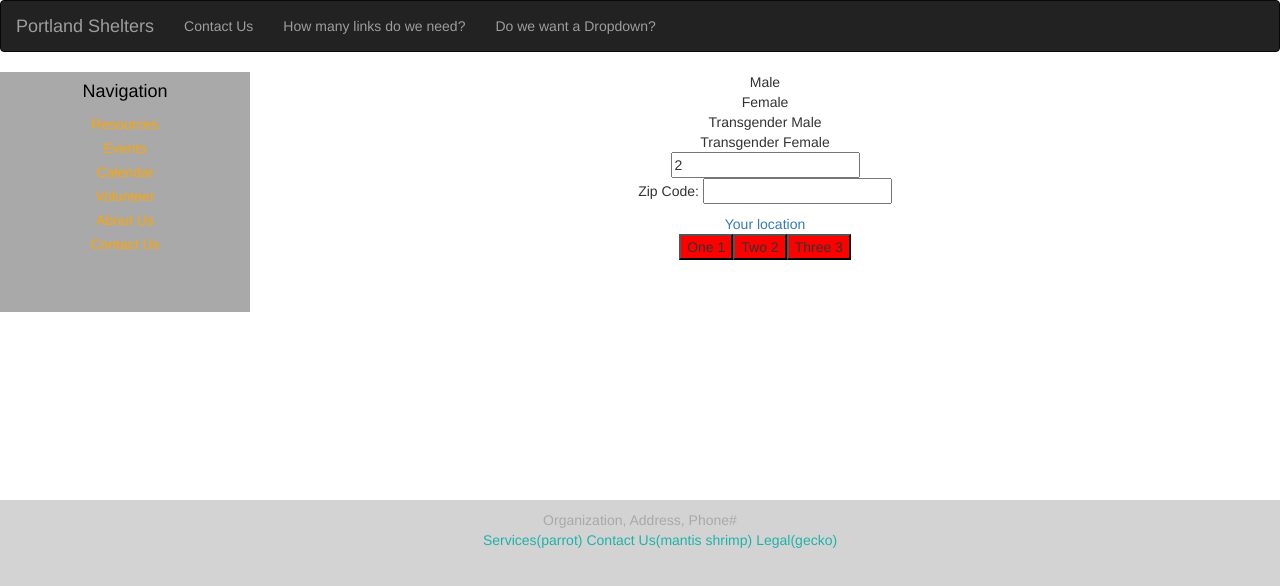
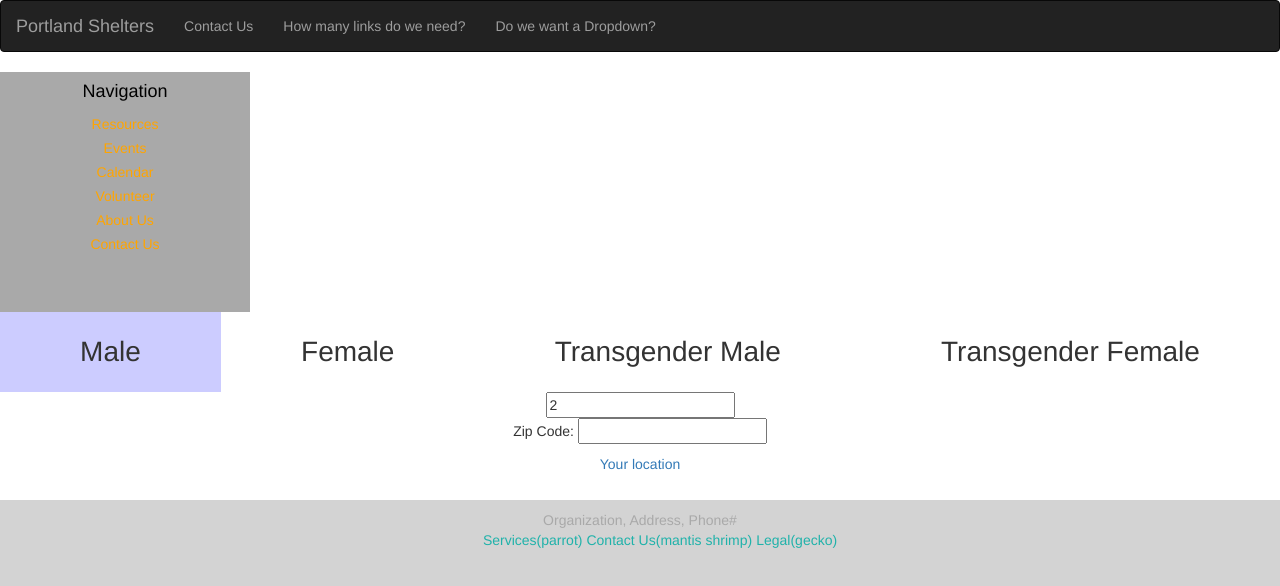
Before and after one commit to pvahanian/shelter-project, a React (Create React App) app: page / in a window 1280 px wide. Shown: the top 586 px of the page. Built offline with nearby package versions, Linux system fonts and the light colour scheme.

Commit message:
Clean styling and change naming conventions for clarity

```diff
--- a/src/App.js
+++ b/src/App.js
@@ -5,7 +5,7 @@ import FieldSelector from "./components/FieldSelector";
 import NavBlock from "./components/NavigationBlock";
 import NavBar from "./components/Navbar";
 import Footer from "./components/Footer";
-import ExGroup from "./components/ExOpt";
+import ExclusiveOption from "./components/ExclusiveOption";
 
 
 const navbar = {};
@@ -29,7 +29,7 @@ function App() {
       <NavBar {...navbar} />
       <NavBlock />
       <FieldSelector />
-      <ExGroup items={exampleOptions} />
+      <ExclusiveOption items={exampleOptions} />
       <Footer />
     </div>
   );
--- /dev/null
+++ b/src/Assets/ExclusiveOption.scss
@@ -0,0 +1,23 @@
+
+.exclusive-group {
+  width: 100%;
+  display: flex;
+  justify-content: center;
+  margin-top: 10px;
+}
+
+.exclusive-button {
+  cursor: pointer;
+  border: 0;
+  color: inherit;
+  flex-grow: 1;
+  font-size: 2em;
+  padding-top: 20px;
+  padding-bottom: 20px;
+
+  background-color: rgba(255,255,255,0.05);
+}
+
+.selected {
+  background-color: rgba(0,0,255,0.2);
+}
--- a/src/components/ExOpt.css
+++ /dev/null
@@ -1,7 +0,0 @@
-.not {
-  background-color: red;
-}
-
-.pick {
-  background-color: green;
-}
--- a/src/components/ExOpt.js
+++ /dev/null
@@ -1,71 +0,0 @@
-/*
-A component meant to allow the user to select only one specific option
-from a row of options (should de-select any other active option when
-pressed).
-*/
-
-import React from 'react';
-import './ExOpt.css';
-
-// Child component of Group used to structure and handle option buttons.
-class ExButton extends React.Component {
-/*
-  constructor(props) {
-    super(props);
-  }
-*/
-
-  render() {
-    return (
-      <button
-        className={this.props.selected ? 'pick':'not'}  // changes CSS and appearance when an option is selected/deselected
-        onClick={
-          e => {this.props.onClick(e, this.props.name)} // changes the name of the pick in ExGroup's state.
-        }
-      >
-        {this.props.name}
-      </button>
-    );
-  }
-}
-
-// default properties for buttons in a group
-// by default no options are selected.
-ExButton.defaultProps = {selected: false};
-
-// Primary component, tracks information about selections
-// and makes the
-class ExGroup extends React.Component {
-  constructor(props) {
-    super(props);
-    this.state = {pick: ''};
-    this.handleClick = this.handleClick.bind(this);
-  }
-
-  // event handler passed down to ExButton so that ExGroup state can be changed
-  // thought keeping track of the currently selected option would be useful
-  // for database queries later.
-  handleClick(event, name) {
-    this.setState({pick: name}) // becuase we are calling setState, the ExGroup re-renders after this function runs in an ExButton.
-  }
-
-  render() {
-    return (
-      <div>
-        {
-        this.props.items.map((item, i) =>
-          <ExButton
-            selected={item===this.state.pick} //indicates if the button is selected or not
-            key={i}
-            name={item}
-            onClick={this.handleClick} //passing handleClick down to ExButton.
-            />)
-        }
-      </div>
-    );
-  }
-}
-
-//const names = ['Bob', 'Joe', 'Dave']; //input array used for early testing.
-
-export default ExGroup;
--- /dev/null
+++ b/src/components/ExclusiveOption.js
@@ -0,0 +1,63 @@
+/*
+A component meant to allow the user to select only one specific option
+from a row of options (should de-select any other active option when
+pressed).
+*/
+
+import React from 'react';
+import '../Assets/ExclusiveOption.scss';
+
+// Child component of Group used to structure and handle option buttons.
+class ExclusiveButton extends React.Component {
+  render() {
+    return (
+      <button
+        className={'exclusive-button ' + (this.props.selected ? 'selected' : '')}  // changes CSS and appearance when an option is selected/deselected
+        onClick={e => {this.props.onClick(e, this.props.name)}}    // changes the name of the pick in ExGroup's state.
+      >
+        {this.props.name}
+      </button>
+    );
+  }
+}
+
+// default properties for buttons in a group
+// by default no options are selected.
+ExclusiveButton.defaultProps = {selected: false};
+
+// Primary component, tracks information about selections
+// and makes the
+class ExclusiveGroup extends React.Component {
+  constructor(props) {
+    super(props);
+    this.state = {selected: this.props.default};
+
+    this.handleClick = this.handleClick.bind(this);
+  }
+
+  handleClick(event, name) {
+    this.setState({selected: name})
+  }
+
+  render() {
+    return (
+      <div
+        className='exclusive-group'
+      >
+        {
+          this.props.items.map((item, i) =>
+            <ExclusiveButton
+              selected={item===this.state.selected}
+              key={i}
+              name={item}
+              onClick={this.handleClick}
+            />
+          )
+        }
+      </div>
+    );
+  }
+}
+
+
+export default ExclusiveGroup;
--- a/src/components/FieldSelector.js
+++ b/src/components/FieldSelector.js
@@ -1,17 +1,11 @@
 import React from 'react';
-import NavBlock from "./NavigationBlock";
-import Footer from "./Footer";
+import ExclusiveOption from "./ExclusiveOption";
 
 class FieldSelector extends React.Component {
     render() {
         return(
-        <div className={"FieldSelector"}>
-            <div className={"GenderSelector"}>
-                <div className={"Male"}>Male</div>
-                <div className={"Female"}>Female</div>
-                <div className={"Transgender Male"}>Transgender Male</div>
-                <div className={"Transgender Female"}>Transgender Female</div>
-            </div>
+        <div className={"field-selector"}>
+            <ExclusiveOption default='Male' items={['Male', 'Female', 'Transgender Male', 'Transgender Female']}/>
             <div className={"AgeSelector"}>
                 <input type={"number"} value={"2"}/>
             </div>
```
